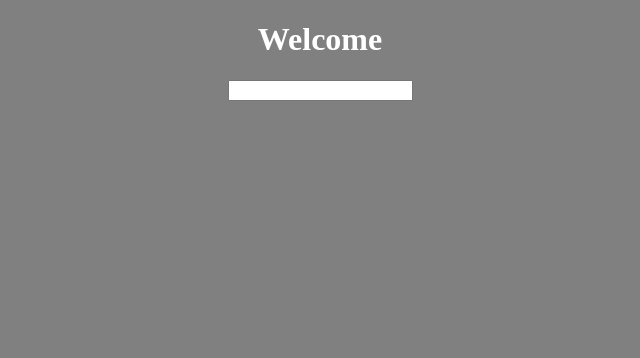
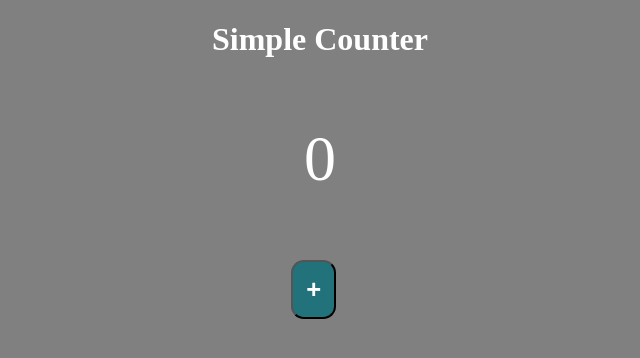
Before and after one commit to SazinSamin/ReactJs, a React (Create React App) app: page / in a window 1280 px wide. Shown: the top 358 px of the page, without its empty margins (320-960 px from the left). Built offline with nearby package versions, Linux system fonts and the light colour scheme.

Commit message:
Hooks useState

```diff
--- a/public/style.css
+++ b/public/style.css
@@ -18,3 +18,7 @@
     background-color: white;
     color: black;
 }
+
+p{
+    font-size: 5vw;
+}
--- a/src/App.js
+++ b/src/App.js
@@ -1,8 +1,7 @@
-import EVENT_HANDLER from "./EVENT_HANDLING"
-
+import Counter from "./Hooks(useState)"
 
 export default function App() {
     return <div>
-        <EVENT_HANDLER />
+        <Counter />
     </div>
 }
--- a/src/EVENT_HANDLING/index.js
+++ /dev/null
@@ -1,27 +0,0 @@
-import React, { Component } from "react";
-
-export default class EVENT_HANDLER extends Component {
-
-  constructor(props) {
-    super(props)
-
-    this.state = {
-      outputMessage: ''
-    }
-  }
-
-  handleMessage = (e) => {
-    this.setState({
-      outputMessage : e.target.value
-    })
-  }
-
-
-  render() {
-    return <div>
-      <h1>Welcome</h1>
-      <input type="text" onChange={this.handleMessage}></input>
-      <p>{this.state.outputMessage}</p>
-    </div>;
-  }
-}
--- /dev/null
+++ b/src/Hooks(useState)/index.js
@@ -0,0 +1,19 @@
+import React, { useState } from "react"
+
+// using useState Hooks we can change the state of functional component
+// like in class component
+export default function Counter () {
+
+  // first one is currentstate, next the a function to change the state
+  const [count, setCount] = useState(0);
+
+  const handleIncrement = () => {
+    setCount(count + 1);
+  }
+
+  return <div>
+    <h1>Simple Counter</h1>
+    <p>{count}</p>
+    <button onClick={handleIncrement}>+</button>
+  </div>
+}
```
Also changed, not shown: 1 other file (tests, documents, lock files or other folders).
